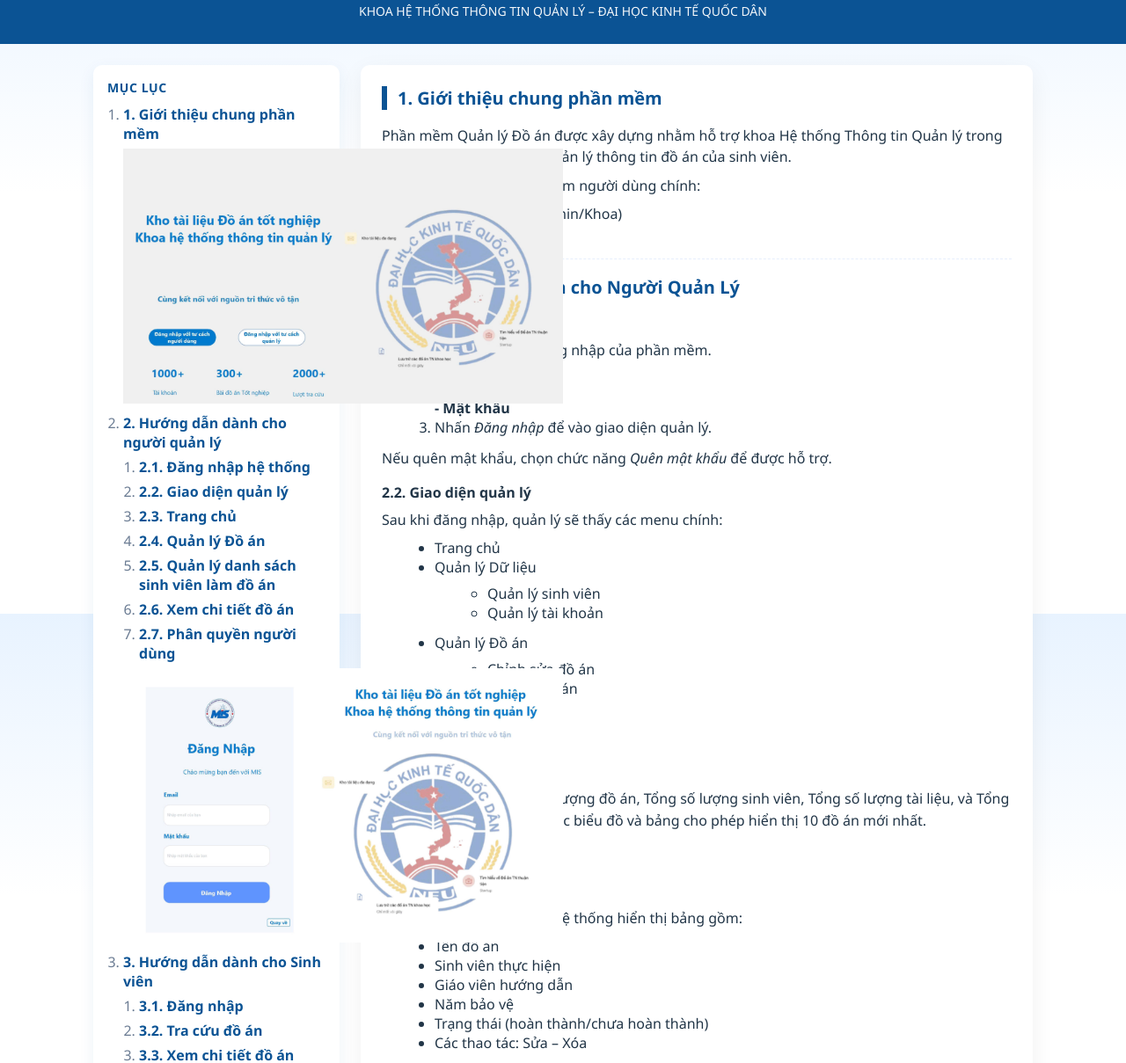
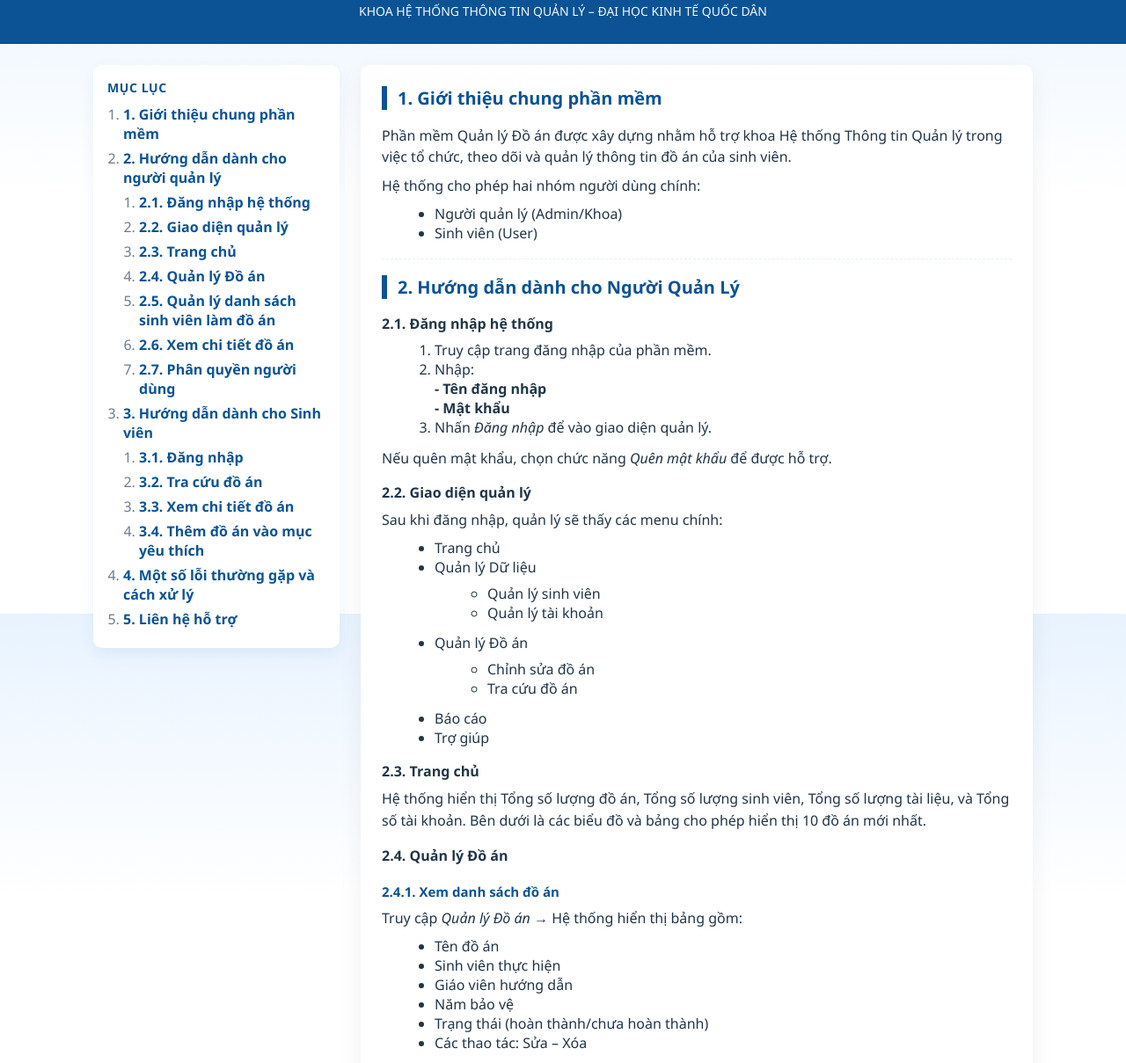
Before and after one commit to trinhyenli/hdsd, a plain HTML site: page index.html in a window 1280 px wide. Shown: the part 102-1311 px from the top of the page at 88% size. Drawn offline with Linux system fonts and the light colour scheme.

Commit message:
Update index.html

```diff
--- a/index.html
+++ b/index.html
@@ -21,7 +21,6 @@
       <h4>MỤC LỤC</h4>
       <ol>
         <li><a href="#gioi-thieu-chung">1. Giới thiệu chung phần mềm</a></li>
-        <img src="img/1.jpg" alt="Màn hình chính" width="500">
         <li><a href="#hd-ql">2. Hướng dẫn dành cho người quản lý</a>
           <ol>
             <li><a href="#hd-ql-dang-nhap">2.1. Đăng nhập hệ thống</a></li>
@@ -33,7 +32,6 @@
             <li><a href="#hd-ql-phan-quyen">2.7. Phân quyền người dùng</a></li>
           </ol>
         </li>
-        <img src="img/2.jpg" alt="Màn hình đăng nhập" width="500">
         <li><a href="#hd-sv">3. Hướng dẫn dành cho Sinh viên</a>
           <ol>
             <li><a href="#hd-sv-dang-nhap">3.1. Đăng nhập</a></li>
```
